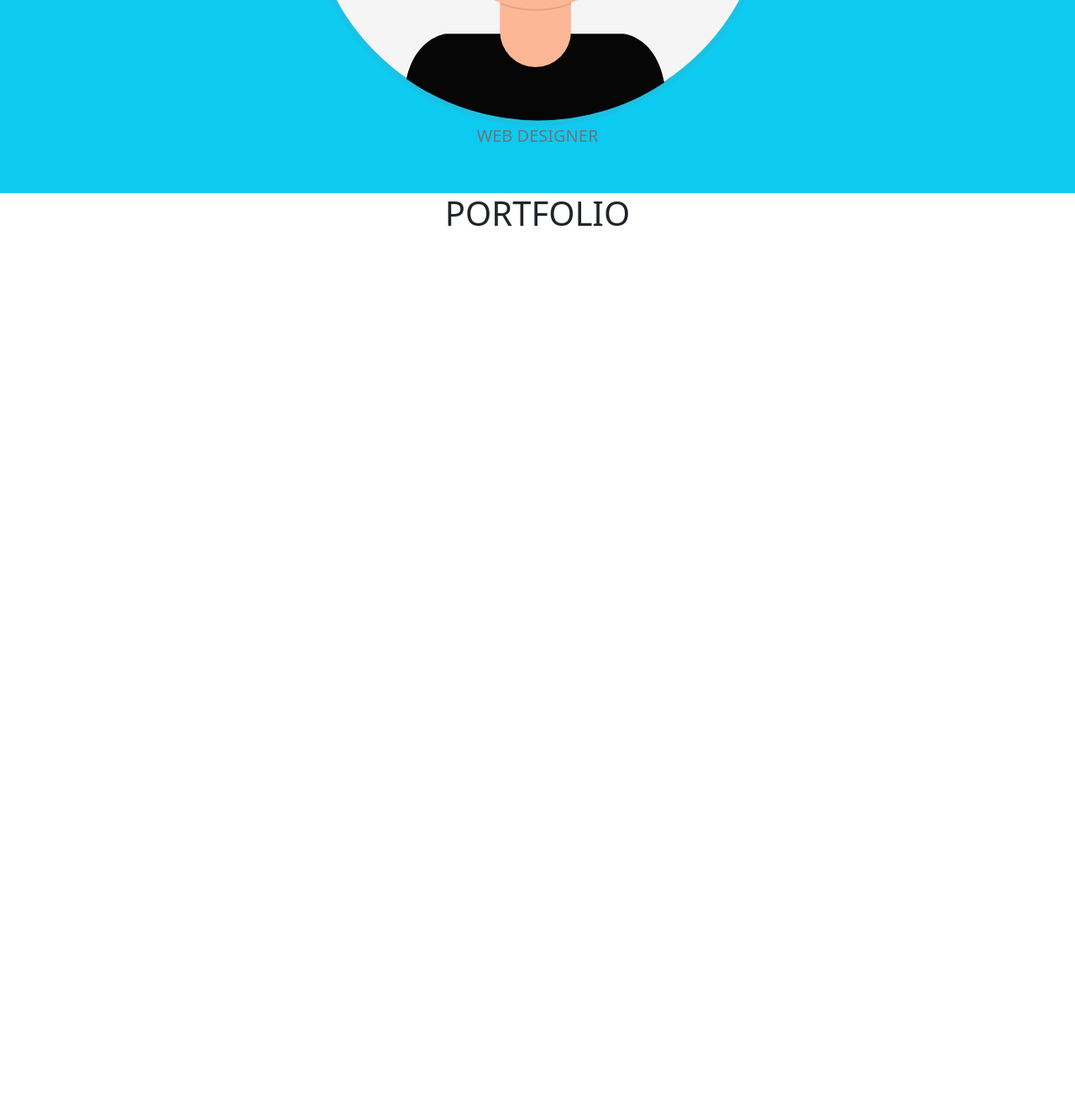
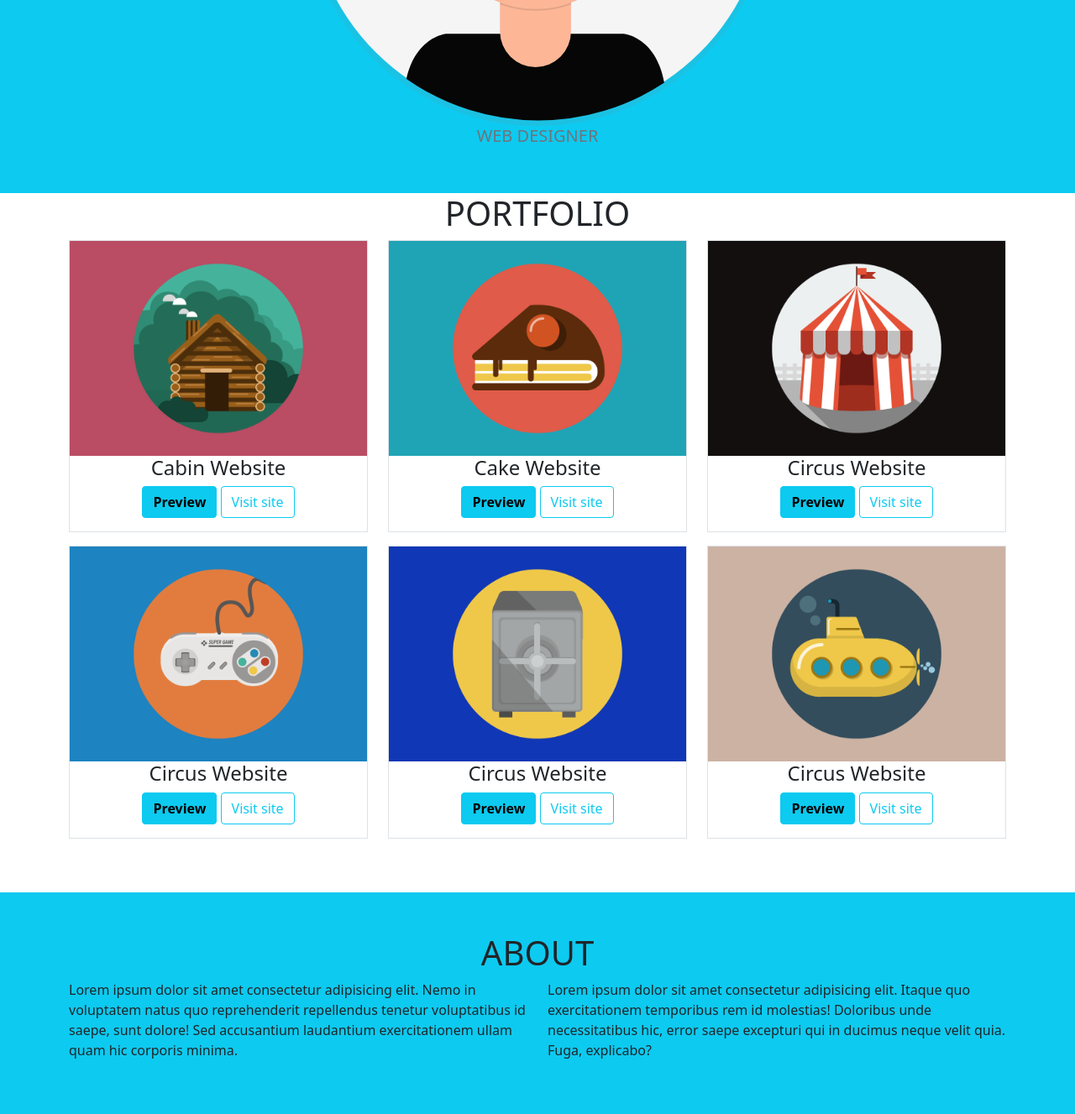
Before and after one commit to OlivieroPinto/html-css-bootstrap-freelancer, a plain HTML site: page index.html in a window 1280 px wide. Shown: the part 598-1925 px from the top of the page at 84% size. Before the commit the page ends 884 px from the top, so only its background shows below. Drawn offline with nearby package versions, Linux system fonts and the light colour scheme.

Commit message:
main finito

```diff
--- a/index.html
+++ b/index.html
@@ -61,7 +61,84 @@
     <main>
         <!--porfolio-->
         <h1 class="text-center">PORTFOLIO</h1>
+        <div class="container">
+            <div class="row">
+                <div class="col-4 mb-3">
+                    <div class="border border-1">
+                    <img class="img-fluid" src="./img/portfolio/cabin.png" alt="">
+                    <h4 class="text-center">Cabin Website</h4>
+                    <div class="text-center mb-3">
+                        <button type="button" class="btn btn-info"><strong>Preview</strong></button>
+                        <button type="button" class="btn btn-outline-info">Visit site</button>
+                    </div>
+                    </div>
+                </div>
+                <div class="col-4 mb-3">
+                    <div class="border border-1">
+                    <img class="img-fluid" src="./img/portfolio/cake.png" alt="">
+                    <h4 class="text-center">Cake Website</h4>
+                    <div class="text-center mb-3">
+                        <button type="button" class="btn btn-info"><strong>Preview</strong></button>
+                        <button type="button" class="btn btn-outline-info">Visit site</button>
+                    </div>
+                    </div>
+                </div>
+                <div class="col-4 mb-3">
+                    <div class="border border-1">
+                    <img class="img-fluid" src="./img/portfolio/circus.png" alt="">
+                    <h4 class="text-center">Circus Website</h4>
+                    <div class="text-center mb-3">
+                        <button type="button" class="btn btn-info"><strong>Preview</strong></button>
+                        <button type="button" class="btn btn-outline-info">Visit site</button>
+                    </div>
+                    </div>
+                </div>
+                <div class="col-4 mb-3">
+                    <div class="border border-1">
+                    <img class="img-fluid" src="./img/portfolio/game.png" alt="">
+                    <h4 class="text-center">Circus Website</h4>
+                    <div class="text-center mb-3">
+                        <button type="button" class="btn btn-info"><strong>Preview</strong></button>
+                        <button type="button" class="btn btn-outline-info">Visit site</button>
+                    </div>
+                    </div>
+                </div>
+                <div class="col-4 mb-3">
+                    <div class="border border-1">
+                    <img class="img-fluid" src="./img/portfolio/safe.png" alt="">
+                    <h4 class="text-center">Circus Website</h4>
+                    <div class="text-center mb-3">
+                        <button type="button " class="btn btn-info"><strong>Preview</strong></button>
+                        <button type="button " class="btn btn-outline-info">Visit site</button>
+                    </div>
+                    </div>
+                </div>
+                <div class="col-4 mb-3">
+                    <div class="border border-1">
+                    <img class="img-fluid" src="./img/portfolio/submarine.png" alt="">
+                    <h4 class="text-center">Circus Website</h4>
+                    <div class="text-center mb-3">
+                        <button type="button" class="btn btn-info"><strong>Preview</strong></button>
+                        <button type="button" class="btn btn-outline-info">Visit site</button>
+                    </div>
+                    </div>
+                </div>
+            </div>
+        </div>
         <!--about-->
+        <div class="mt-5 bg-info pb-5">
+            <div class="container">
+                <h1 class="text-center pt-5">ABOUT</h1>
+                <div class="row">
+                    <div class="col-6">
+                        <p>Lorem ipsum dolor sit amet consectetur adipisicing elit. Nemo in voluptatem natus quo reprehenderit repellendus tenetur voluptatibus id saepe, sunt dolore! Sed accusantium laudantium exercitationem ullam quam hic corporis minima.</p>
+                    </div>
+                    <div class="col-6">
+                        <p>Lorem ipsum dolor sit amet consectetur adipisicing elit. Itaque quo exercitationem temporibus rem id molestias! Doloribus unde necessitatibus hic, error saepe excepturi qui in ducimus neque velit quia. Fuga, explicabo?</p>
+                    </div>
+                </div>
+            </div>
+    </div>
     </main>
     <footer>
         <!--contact me-->
```
